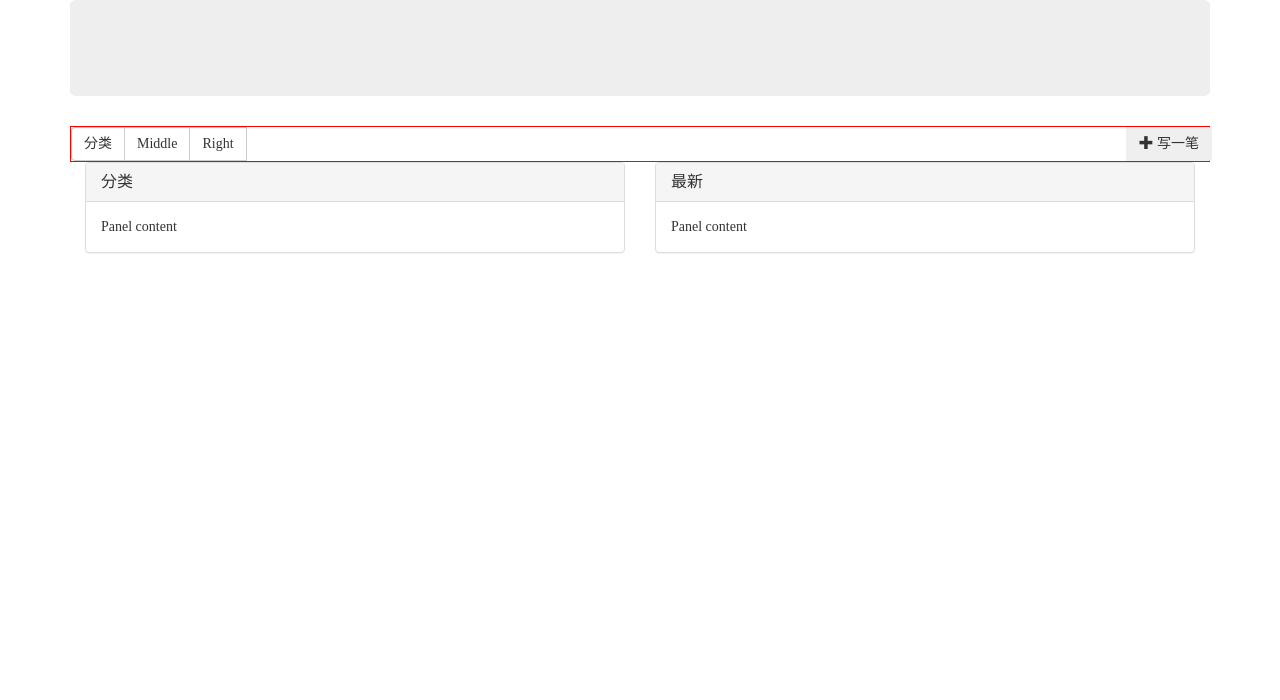
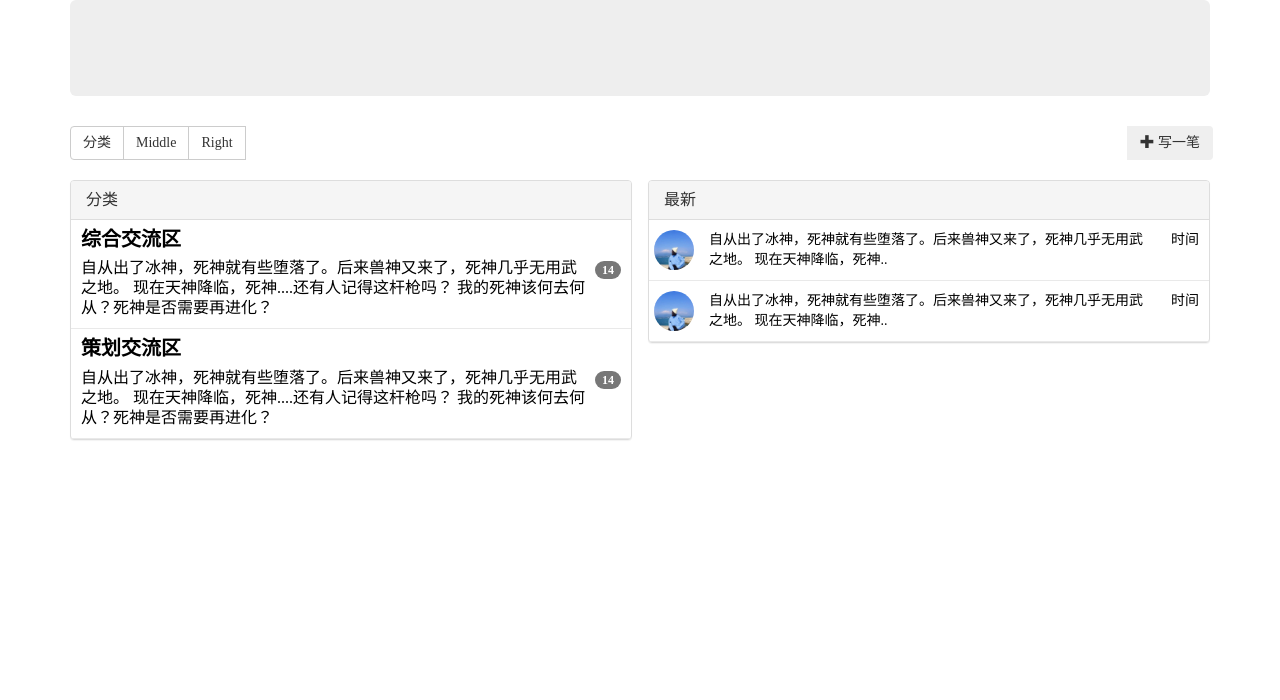
Before and after one commit to dianxiaopao/travel, a Django app: page /community/ in a window 1280 px wide. Shown: the part 52-752 px from the top of the page. Run offline with Django 3.2, Linux system fonts and the light colour scheme; some libraries are stand-ins or nearby versions.

Commit message:
get file

```diff
--- a/community/models/__init__.py
+++ b/community/models/__init__.py
@@ -1 +1,2 @@
 # -*- coding: utf-8 -*-
+import forum_sort
--- a/community/models/models.py
+++ /dev/null
@@ -1,5 +0,0 @@
-from __future__ import unicode_literals
-
-from django.db import models
-
-# Create your models here.
--- a/community/templates/community.html
+++ b/community/templates/community.html
@@ -1,14 +1,102 @@
 {% extends "base_with_menu.html" %}
 {% block title %} 社区 {% endblock title %}
+
 {% block content %}
+    <style>
+        * {
+            padding: 0;
+            margin: 0;
+        }
+
+        .panel-content {
+            padding: 2rem 0 0 0;
+        }
+
+        .panel-body {
+            padding: 0;
+        }
+
+        .comm-list {
+            margin: 0;
+        }
+
+        .comm-list-item {
+            list-style: none;
+            border-bottom: solid 1px #E9E9E9;
+            padding-left: 1rem;
+        }
+
+        .list-title {
+            font-family: "MF YueYuan (Noncommercial) Regular";
+            font-size: 2rem;
+            margin: 0.5rem 0 0.5rem 0;
+            font-weight: bold;
+        }
+
+        .list-descrip {
+            font-size: 1.6rem;
+            font-family: "Microsoft YaHei";
+            padding: 0 1rem 0 0;
+            display: flex;
+        }
+
+        .list-descrip p {
+            line-height: 2rem;
+            display: flex;
+            flex: 1;
+        }
+
+        .list-descrip div {
+            width: 3rem;
+            text-align: right;
+        }
+
+        .comm-list-item a, .list-text-text a, .list-text-time a {
+            color: black;
+            text-decoration: none;
+        }
+
+        .comm-list-item a:link, .comm-list-item a:visited, .comm-list-item a:active {
+            color: black;
+            text-decoration: none;
+        }
+
+        .comm-list-item a:hover {
+            text-decoration: none;
+        }
+
+        .list-text {
+            display: flex;
+            border-bottom: solid 1px #E9E9E9;
+        }
+
+        .list-text-avatar {
+            color: #4cae4c;
+            padding: 1rem 0 1rem 0;
+            margin: 0 auto;
+            position: relative;
+        }
+
+        .list-text-avatar img {
+            padding: 0 0.5rem 0 0.5rem;
+            width: 5rem;
+        }
+
+        .list-text-text {
+            flex: 1;
+            padding: 1rem;
+        }
+
+        .list-text-time {
+            padding: 1rem;
+        }
+    </style>
     <div class="container" style="min-height: 800px">
         <div class="jumbotron">
-            {#            <h1>Hello, world!</h1>#}
-            {#            <p>...</p>#}
-            {#            <p><a class="btn btn-primary btn-lg" href="#" role="button">Learn more</a></p>#}
+
         </div>
         <div>
-            <div style="width: 100%;border: 1px red solid" class="btn-group" role="group" aria-label="选项">
+            <div style="width: 100%;" class="btn-group" role="group" aria-label="选项">
                 <button type="button" class="btn btn-default">分类</button>
                 <button type="button" class="btn btn-default">Middle</button>
                 <button type="button" class="btn btn-default">Right</button>
@@ -17,23 +105,95 @@
                 </button>
             </div>
         </div>
-        <div class="col-lg-6">
+        <div class="col-lg-6 panel-content" style="padding-right: 0.8rem">
             <div class="panel panel-default">
                 <div class="panel-heading">
                     <h3 class="panel-title">分类</h3>
                 </div>
                 <div class="panel-body">
-                    Panel content
+                    <ul class="comm-list">
+                        <li class="comm-list-item">
+                            <a href="#">
+                                <div class="list-title">
+                                    综合交流区
+                                </div>
+                                <div class="list-descrip">
+                                    <p>自从出了冰神，死神就有些堕落了。后来兽神又来了，死神几乎无用武之地。
+                                        现在天神降临，死神....还有人记得这杆枪吗？
+                                        我的死神该何去何从？死神是否需要再进化？
+                                    </p>
+                                    <div>
+                                        <span class="badge">14</span>
+                                    </div>
+                                </div>
+                            </a>
+                        </li>
+                        <li class="comm-list-item">
+                            <a href="#">
+                                <div class="list-title">
+                                    策划交流区
+                                </div>
+                                <div class="list-descrip">
+                                    <p>自从出了冰神，死神就有些堕落了。后来兽神又来了，死神几乎无用武之地。
+                                        现在天神降临，死神....还有人记得这杆枪吗？
+                                        我的死神该何去何从？死神是否需要再进化？
+                                    </p>
+                                    <div>
+                                        <span class="badge">14</span>
+                                    </div>
+                                </div>
+                            </a>
+                        </li>
+
+
+                    </ul>
                 </div>
             </div>
         </div>
-        <div class="col-lg-6">
+        <div class="col-lg-6 panel-content" style="padding-left: 0.8rem">
             <div class=" panel panel-default">
                 <div class="panel-heading">
                     <h3 class="panel-title">最新</h3>
                 </div>
-                <div class="panel-body">
-                    Panel content
+                <div class="panel-body ">
+                    <div class="list-text">
+                        <div class="list-text-avatar">
+                            <a href="#">
+                                <img src="/static/media/icon/sysicon/56dadad0cb434837.jpg" alt="用户头像"
+                                     class="img-circle">
+                            </a>
+                        </div>
+                        <div class="list-text-text">
+                            <a href="/community/">
+                                自从出了冰神，死神就有些堕落了。后来兽神又来了，死神几乎无用武之地。
+                                现在天神降临，死神..
+                            </a>
+                        </div>
+                        <div class="list-text-time">
+                            <a href="/community/">时间</a>
+                        </div>
+                    </div>
+
+
+                    <div class="list-text">
+                        <div class="list-text-avatar">
+                            <a href="#">
+                                <img src="/static/media/icon/sysicon/56dadad0cb434837.jpg" alt="用户头像"
+                                     class="img-circle">
+                            </a>
+                        </div>
+                        <div class="list-text-text">
+                            <a href="/community/">
+                                自从出了冰神，死神就有些堕落了。后来兽神又来了，死神几乎无用武之地。
+                                现在天神降临，死神..
+                            </a>
+                        </div>
+                        <div class="list-text-time">
+                            <a href="/community/">时间</a>
+                        </div>
+                    </div>
+
+
                 </div>
             </div>
         </div>
```
Also changed, not shown: community/models/forum_sort.py (added, +24 -0 lines), community/models/topic_review.py (added, +22 -0 lines), community/models/topic_text.py (added, +25 -0 lines).
